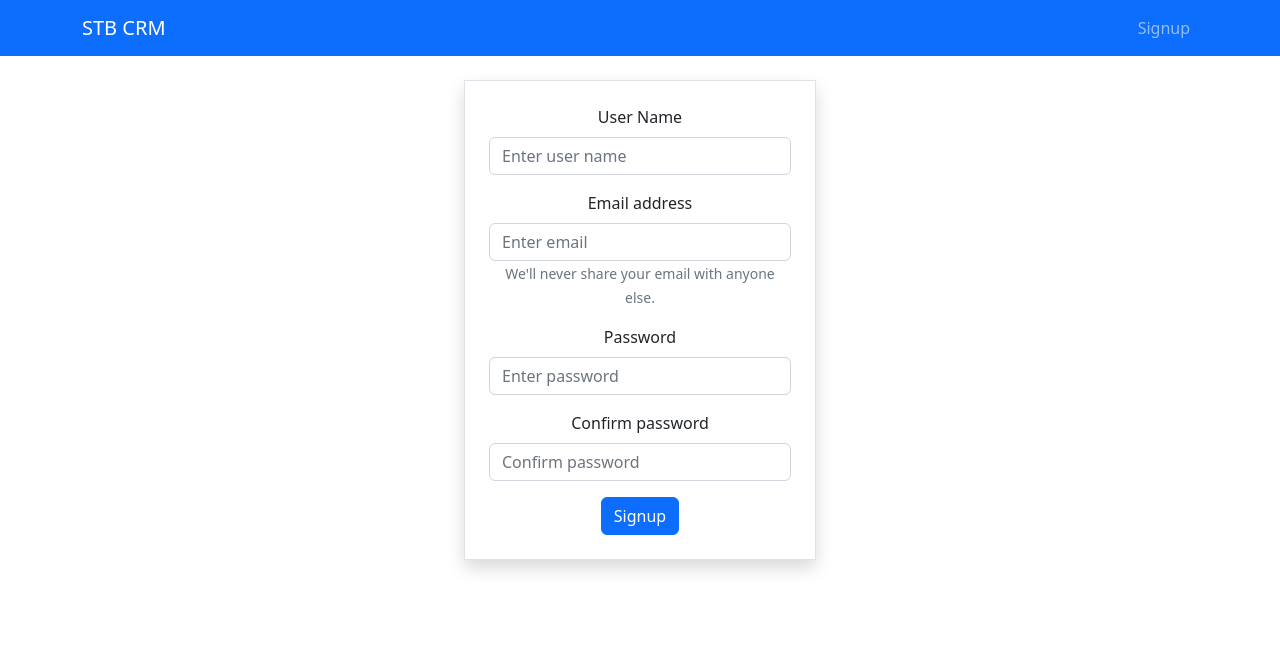
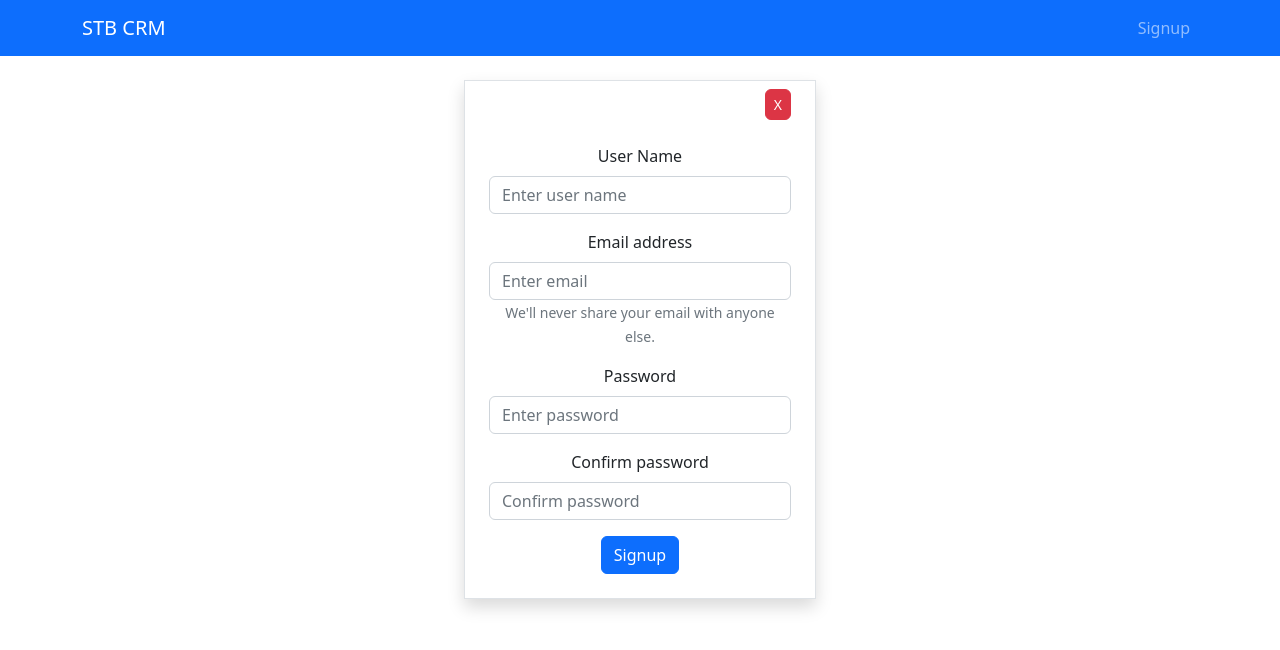
Before and after one commit to rameshgchavan/stb-crm-frontend, a React (Create React App) app: page /signup in a window 1280 px wide. Shown: the top 650 px of the page. Built offline with nearby package versions, Linux system fonts and the light colour scheme.

Commit message:
close button added

```diff
--- a/src/components/login/Signup.jsx
+++ b/src/components/login/Signup.jsx
@@ -51,8 +51,15 @@ const Signup = () => {
     }
 
     return (
-        <Container style={{ width: "22rem" }} className='border p-4 shadow' >
-            <Form onSubmit={handleLogin}>
+        <Container style={{ width: "22rem" }} className='border px-4 pt-2 pb-4 shadow' >
+            <div class="d-flex flex-column">
+                <Button variant="danger" size='sm'
+                    className="flex-direction: column align-self-end rounded"
+                    onClick={() => navigate("/")}
+                >X</Button>
+            </div>
+
+            <Form onSubmit={handleLogin} className='mt-4'>
                 <Form.Group className="mb-3" controlId="formBasicUserName">
                     <Form.Label>User Name</Form.Label>
                     <Form.Control type="text" placeholder="Enter user name" required
--- a/src/pages/PageNotFound.js
+++ b/src/pages/PageNotFound.js
@@ -1,7 +1,19 @@
+import { Button } from "react-bootstrap"
+import { useNavigate } from "react-router-dom"
 
 const PageNotFound = () => {
+    const navigate = useNavigate();
+
     return (
-        <div>404: Page Not Found</div>
+        <div>
+            <h1>404: Page Not Found</h1>
+
+            <Button className="mt-5"
+                onClick={() => navigate("/")}
+            >
+                Click here to Login
+            </Button>
+        </div>
     )
 }
 
```
